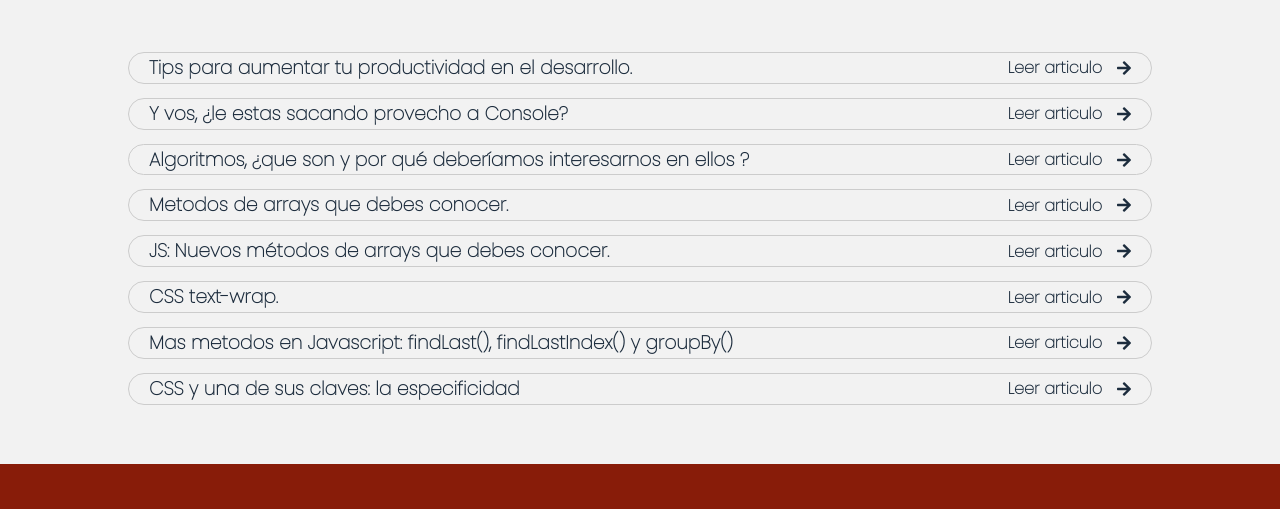
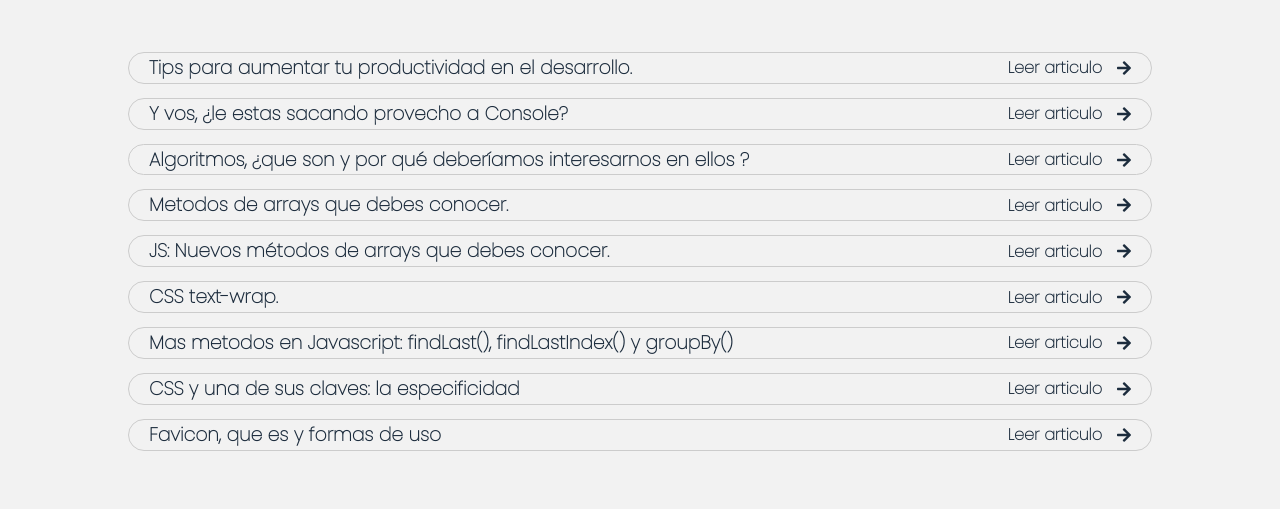
Before and after one commit to RodriJOk/Portfolio, a plain HTML site: page index.html in a window 1280 px wide. Shown: the part 3442-3951 px from the top of the page. Drawn offline with nearby package versions, Linux system fonts and the light colour scheme.

Commit message:
Add link to the new article about favicon

```diff
--- a/index.html
+++ b/index.html
@@ -327,6 +327,13 @@
                         <i class="fas fa-arrow-right"></i>
                     </div>
                 </a>
+                <a class="personal-articles_single" href="favicon_que_es_y_formas_de_uso.html">
+                    <h3>Favicon, que es y formas de uso</h3>
+                    <div class="read-more">
+                        <p>Leer articulo</p>
+                        <i class="fas fa-arrow-right"></i>
+                    </div>
+                </a>
             </div>
         </section>
     </main>
```
